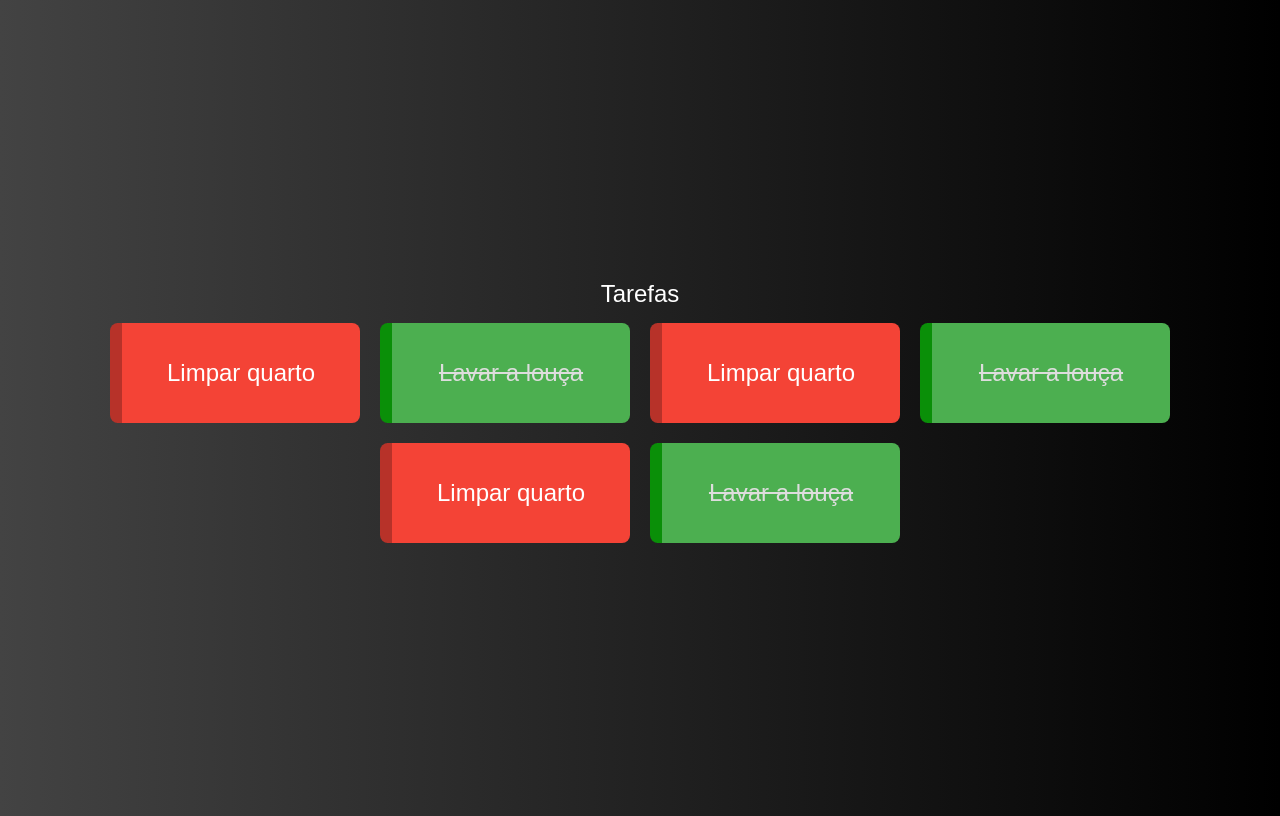
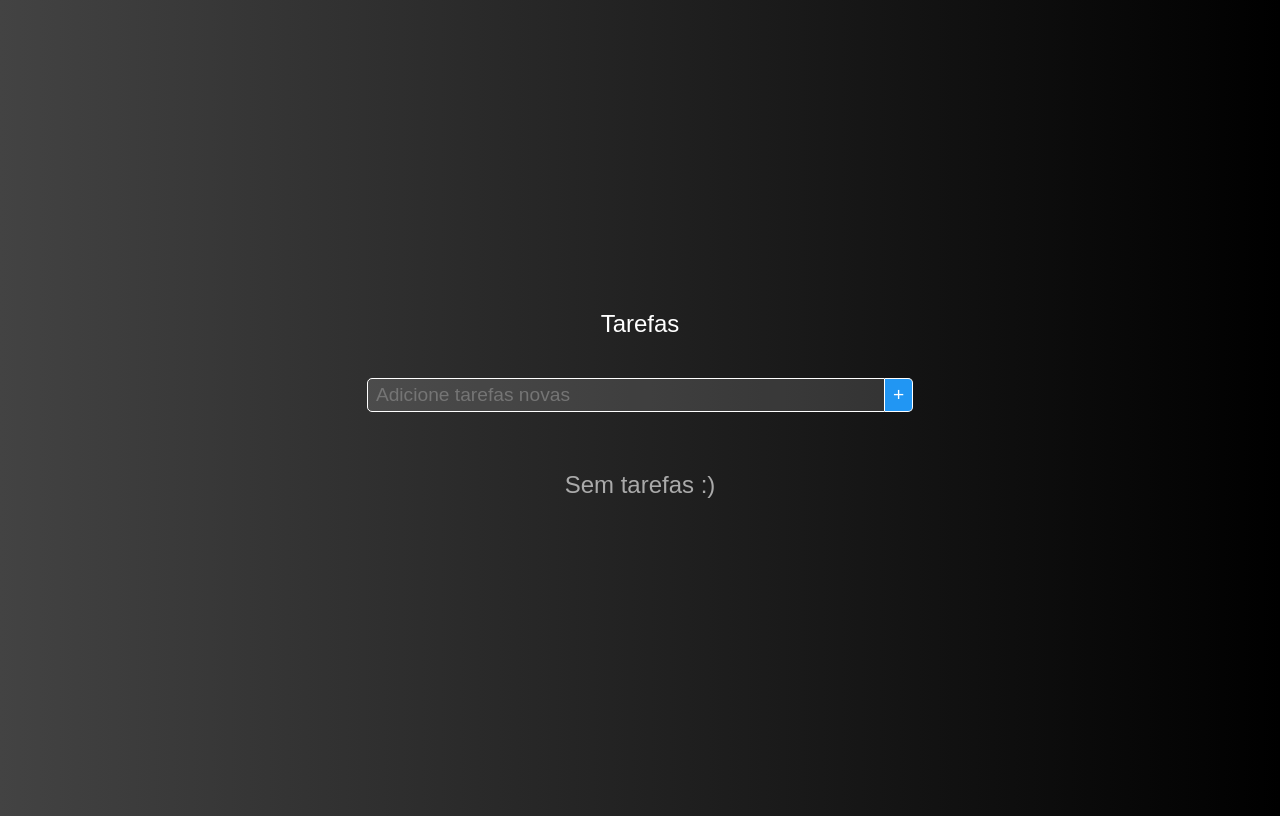
Before and after one commit to LucasNithael/todo.vue, a Vue app: page / in a window 1280 px wide. Built offline with nearby package versions, Linux system fonts and the light colour scheme.

Commit message:
componente nova tarefa

```diff
--- a/src/App.vue
+++ b/src/App.vue
@@ -1,27 +1,38 @@
 <template>
 
         <h1>Tarefas</h1>
+        <new-task @taskAdded="addTask($event)"></new-task>
         <task-grid :tasks="tasks"></task-grid>
-
 </template>
 
 <script>
 import TaskGrid from './components/TaskGrid.vue';
+import NewTask from './components/NewTask.vue';
 
 export default {
-  components: {TaskGrid},
+  components: {TaskGrid, NewTask},
   data(){
     return {
-      tasks:[
-        {name: 'Limpar quarto', pending: true},
-        {name: 'Lavar a louça', pending: false},
-        {name: 'Limpar quarto', pending: true},
-        {name: 'Lavar a louça', pending: false},
-        {name: 'Limpar quarto', pending: true},
-        {name: 'Lavar a louça', pending: false},
-      ]
+      tasks:[]
+    }
+  },
+  methods:{
+    addTask(task){
+      const sameName = t => t.name == task.name
+      const reallyNew = this.tasks.filter(sameName).length == 0
+
+      if(reallyNew && task.name != ''){
+
+        this.tasks.push({
+          name: task.name,
+          pending: task.pending || true
+        })
+      }else{
+        alert('Tarefa já existe ou é vazia')
+      }
     }
   }
+
 }
 </script>
 
--- /dev/null
+++ b/src/components/NewTask.vue
@@ -0,0 +1,50 @@
+<template>
+    <div class="new-task">
+        <input v-model="name" @keydown.enter="add" type="text" class="form-element" placeholder="Adicione tarefas novas">
+        <button class="form-element" @click="add">+</button>
+    </div>
+</template>
+
+<script>
+  export default {
+    data(){
+        return{
+            name:''
+        }
+    },
+    methods:{
+        add(){
+            this.$emit('taskAdded', {name: this.name})
+            this.name = ''
+        }
+    }
+  }
+</script>
+
+<style>
+    .new-task{
+        margin: 35px;
+    }
+
+    .form-element{
+        outline: none;
+        font-size: 1.2rem;
+        border: 1px solid #FFF;
+        padding: 5px 8px;
+        color: #FFF;
+    }
+
+    input.form-element{
+        width: 500px;
+        background: #FFF2;
+        border-radius: 5px 0 0 5px;
+    }
+
+    button.form-element{
+        border-left: none;
+        background-color: #2196F3;
+        border-radius: 0 5px 5px 0;
+
+    }
+
+</style>
```
